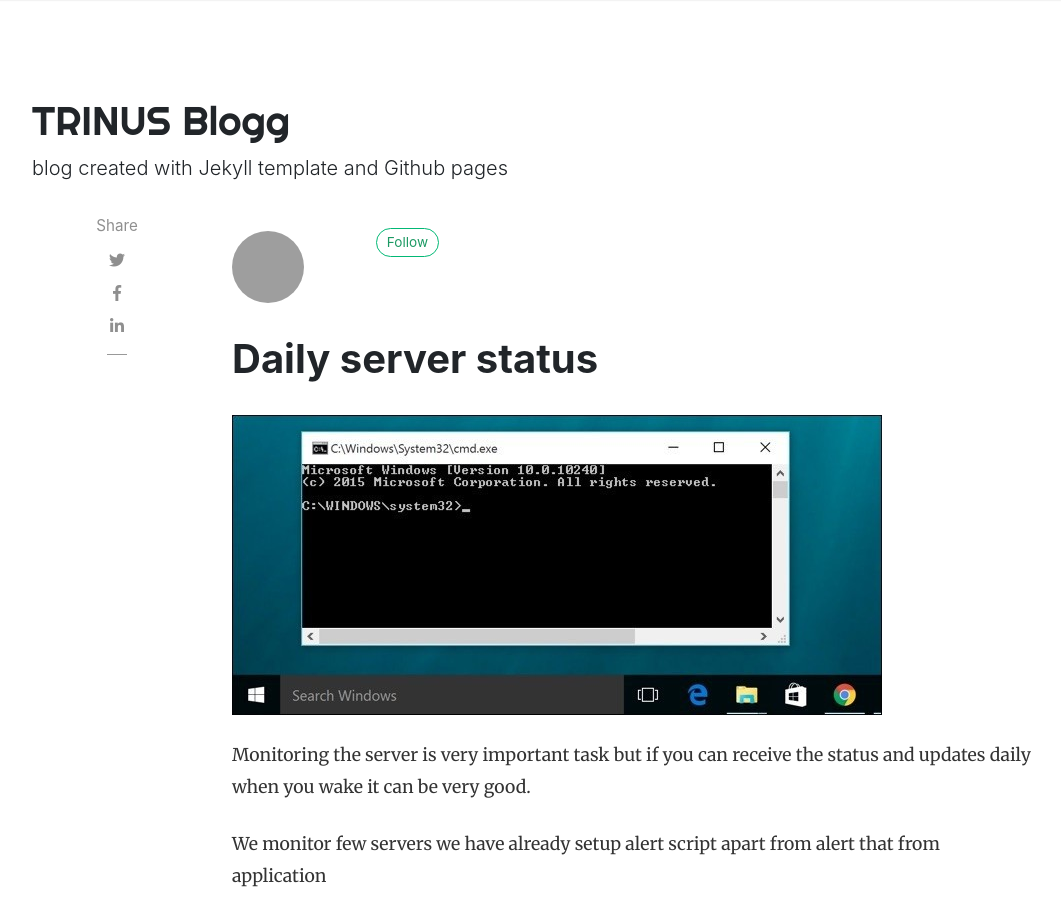
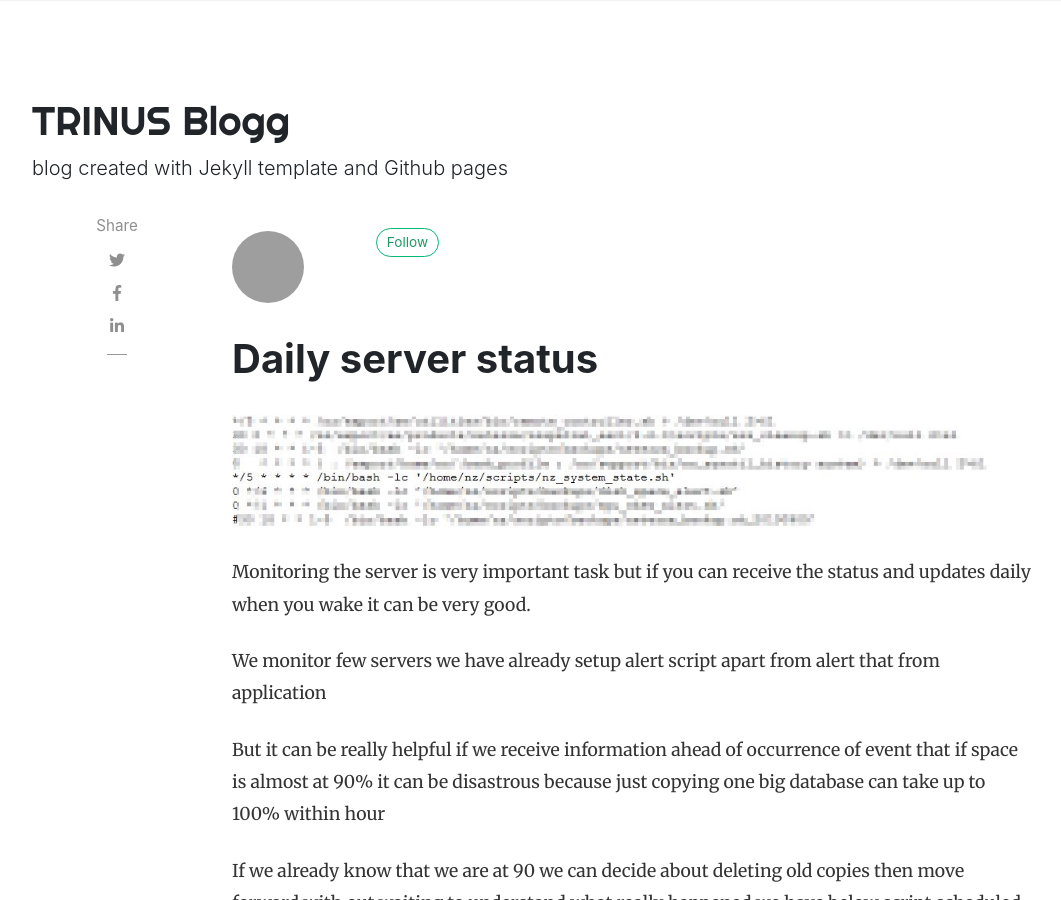
Before and after one commit to ashish-choudhari/weblog, a Jekyll site: the page built from _posts/2020-03-02-monitoring-server-status.md, in a window 1280 px wide and 900 px high. Shown: the whole window, without its empty margins (53-1114 px from the left). Built offline with Jekyll 4.4.1, drawn with Linux system fonts in a browser that asks for light colours; nearby versions of some CDN libraries; comment, search, counter and statistics services are not loaded; grey boxes are pictures that could not be loaded.

Commit message:
changes banner image

```diff
--- a/_posts/2020-03-02-monitoring-server-status.md
+++ b/_posts/2020-03-02-monitoring-server-status.md
@@ -3,7 +3,7 @@
 title:  "Daily server status"
 author: ashish
 categories: [ bat, network ]
-image: assets/images/9.jpg
+image: assets/images/12.jpg
 ---
 Monitoring the server is very important task but if you can receive the
 status and updates daily when you wake it can be very good.
```
Also changed, not shown: assets/images/12.jpg.
